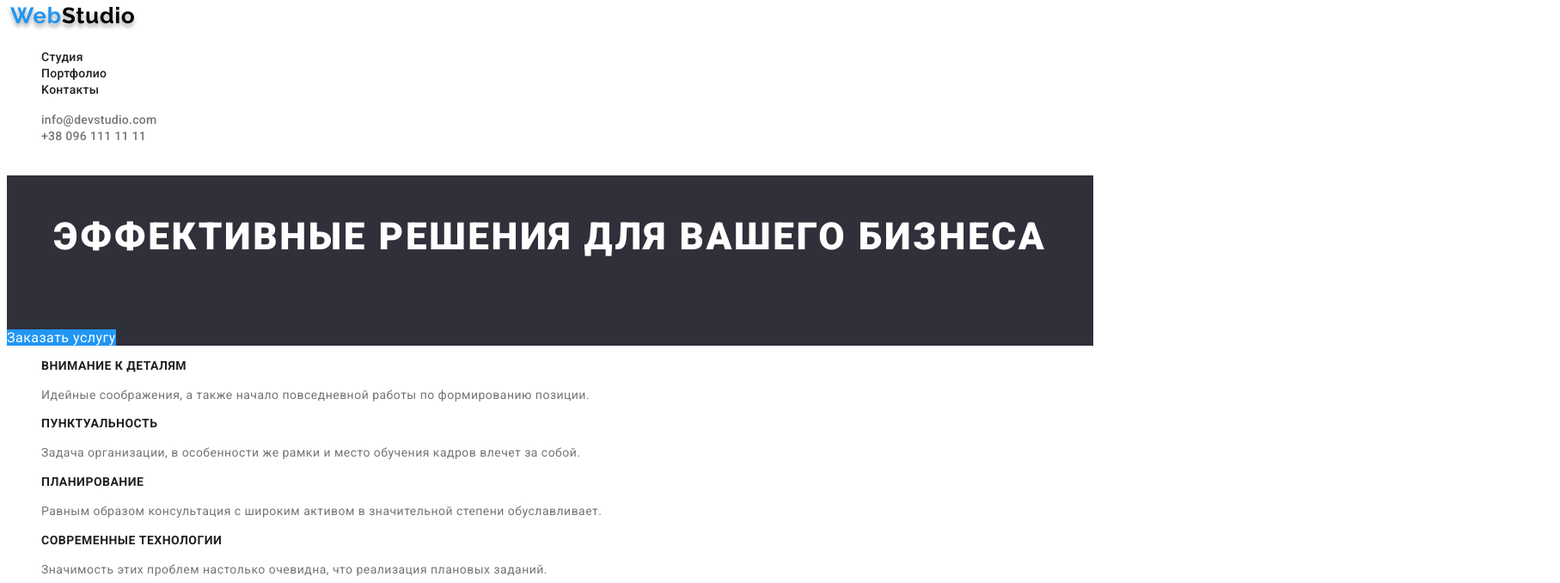
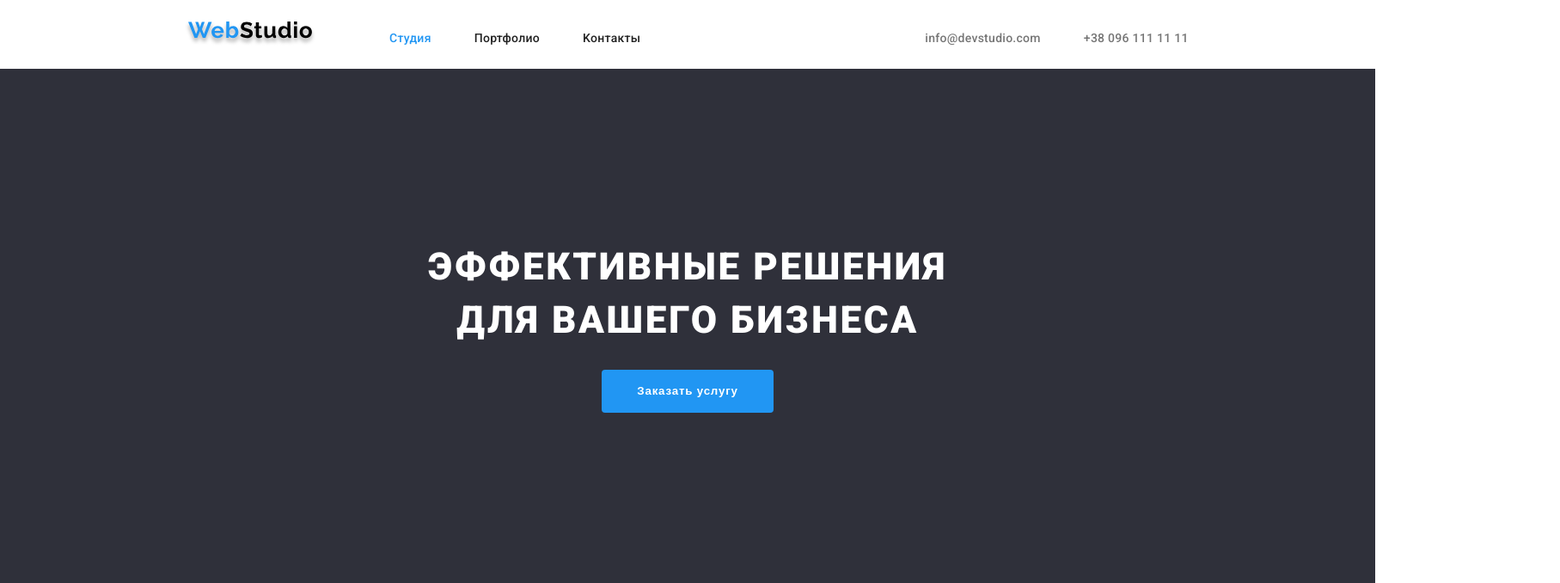
Before and after one commit to Numenna/goit-markup-hw-03, a plain HTML site: page index.html in a window 1280 px wide. Shown: the top 678 px of the page at 86% size, 1815 px wide, since content can reach past the window. Drawn offline with Linux system fonts and the light colour scheme.

Commit message:
add design for main page

```diff
--- a/css/style.css
+++ b/css/style.css
@@ -3,6 +3,15 @@
 /* Active color #2196f3 */
 /* Primary background color #E5E5E5 */
 /* Secondary background color #F5F4FA */
+
+* {
+  margin: 0;
+  padding: 0;
+}
+
+html {
+  box-sizing: border-box;
+}
 
 :root {
   --primary-text-color: #757575;
@@ -27,13 +36,43 @@ a {
   text-decoration: none;
 }
 
+ul,
 li {
   list-style-type: none;
 }
 .container {
-  width: 100%;
+  width: 1200px;
+  height: 80px;
+  margin-left: 200px;
+  padding-right: 15px;
+  padding-left: 15px;
 }
-.nav .link {
+
+.logo {
+  width: 145px;
+  height: 31px;
+  margin-top: 25px;
+  margin-bottom: 24px;
+}
+
+.main-nav {
+  display: flex;
+  align-items: center;
+}
+
+.main-nav .item {
+  margin-right: 50px;
+}
+
+.main-nav .item:first-child {
+  margin-left: 93px;
+}
+
+.main-nav .item:last-child {
+  margin-right: 0px;
+}
+
+.main-nav .link {
   font-weight: 500;
   font-size: 14px;
   line-height: 1.14;
@@ -41,25 +80,40 @@ li {
   color: var(--secondary-text-color);
 }
 
-.nav .link:hover,
-.nav .link:focus {
+.main-nav .link:hover,
+.main-nav .link:focus,
+.main-nav .link:active {
   color: var(--active-color);
 }
 
-.nav .link.current {
-  color: var(--secondary-text-color);
+.main-nav .link.current {
+  color: var(--active-color);
 }
 
+.main-nav .nav-contacts {
+  display: flex;
+}
+
+.nav-contacts {
+  margin-left: 331px;
+}
+
+.mail-item {
+  margin-right: 50px;
+}
 .nav-contacts .link {
   font-weight: 500;
   font-size: 14px;
   line-height: 1.14;
   letter-spacing: 0.02em;
   color: var(--primary-text-color);
+  display: flex;
+  margin-left: auto;
 }
 
 .nav-contacts .link:hover,
-.nav-contacts .link:focus {
+.nav-contacts .link:focus,
+.main-nav .link:active {
   color: var(--active-color);
 }
 
@@ -71,39 +125,134 @@ h3 {
 .hero {
   background-color: var(--background-dark);
   color: var(--color-white);
+  min-width: 1600px;
+  height: 600px;
+  text-align: center;
+  margin-bottom: 94px;
 }
 
 .hero-title {
+  display: inline-block;
+  margin-bottom: 30px;
+  padding-top: 200px;
   font-weight: 900;
+  width: 696px;
+  height: 120px;
   font-size: 44px;
-  line-height: 3.24;
-  text-align: center;
+  line-height: 1.4;
   letter-spacing: 0.06em;
   text-transform: uppercase;
 }
 
-.hero-link {
+.hero-button {
   color: var(--color-white);
   background-color: var(--active-color);
+  display: block;
+  align-items: center;
+  margin-left: 700px;
+  margin-right: 700px;
+  font-weight: 700;
+  line-height: 1.87;
+  letter-spacing: 0.06em;
+  border: none;
+  border-radius: 4px;
+  min-width: 200px;
+  height: 50px;
+  padding: 10px 32px;
 }
 
-.features-title {
+.section {
+  width: 1200px;
+  padding-left: 15px;
+  padding-right: 15px;
+  margin-left: 200px;
+}
+
+.section-list {
+  display: flex;
+  justify-content: space-between;
+  margin-bottom: 94px;
+}
+
+.section-list .item:not(:last-child) {
+  margin-right: 30px;
+  max-width: 266px;
+  max-height: 101px;
+}
+
+.section-list h3 {
+  font-weight: 700;
   font-size: 14px;
   line-height: 1.14;
+  letter-spacing: 0.03em;
   text-transform: uppercase;
   color: var(--secondary-text-color);
+  margin-bottom: 10px;
 }
 
-.feature-item {
+.section-list p {
+  font-weight: 400;
   font-size: 14px;
-  line-height: 1.7;
+  line-height: 1.71;
+  letter-spacing: 0.03em;
+  color: var(--primary-text-color);
+  box-sizing: border-box;
+  padding: 0px;
 }
 
-.about-us,
+.about-us {
+  font-size: 36px;
+  line-height: 1.17;
+  text-align: center;
+  margin-bottom: 50px;
+}
+
+.images {
+  display: flex;
+  justify-content: space-between;
+  margin-right: 30px;
+}
+
+.images:last-child {
+  margin-right: 0px;
+}
+
+.block {
+  margin-bottom: 94px;
+}
+
+.our-team {
+  padding-top: 94px;
+  background-color: var(--secondary-background-color);
+  width: 1600px;
+  padding-bottom: 94px;
+}
+
 .team-title {
   font-size: 36px;
   line-height: 1.17;
   text-align: center;
+  margin-bottom: 50px;
+}
+
+.team-list {
+  display: flex;
+  justify-content: space-between;
+  width: 1170px;
+  height: 368px;
+  align-items: center;
+  padding-left: 215px;
+}
+
+.team-members-card {
+  width: 270px;
+  height: 368px;
+  border: transparent;
+  box-shadow: 0px 1px 3px rgba(0, 0, 0, 0.12), 0px 1px 1px rgba(0, 0, 0, 0.14),
+    0px 2px 1px rgba(0, 0, 0, 0.2);
+  border-radius: 0px 0px 4px 4px;
+  text-align: center;
+  background-color: var(--color-white);
 }
 
 .team-member {
@@ -111,40 +260,60 @@ h3 {
   font-size: 16px;
   line-height: 1.9;
   color: var(--secondary-text-color);
-  /* text-align: center; */
+  margin-top: 30px;
 }
 
 .team-position {
   font-size: 16px;
   line-height: 1.9;
-  /* text-align: center; */
 }
+
 .footer {
   background-color: var(--background-dark);
+  height: 192px;
+  min-width: 1600px;
+  display: block;
+  padding-top: 60px;
+  padding-left: 215px;
 }
 
-.address {
-  font-size: 14px;
-  line-height: 1.7;
-  color: var(--color-white);
-}
-
-.link {
-  font-size: 14px;
-  line-height: 1.7;
-  color: var(--color-secondary-grey);
+.accent {
+  font-family: "Raleway", sans-serif;
+  font-style: normal;
+  font-weight: 700;
+  font-size: 26px;
+  line-height: 1.19;
+  letter-spacing: 0.03em;
+  color: var(--active-color);
 }
 
 .logo {
-  font-family: Raleway;
+  font-family: "Raleway", sans-serif;
+  font-style: normal;
   font-weight: 700;
   font-size: 26px;
-  line-height: 1.19;
+  line-height: 31px;
+  letter-spacing: 0.03em;
   color: var(--color-white);
 }
-
-.accent {
-  color: var(--active-color);
+.footer .address {
+  font-style: normal;
+  font-weight: 400;
+  font-size: 14px;
+  line-height: 1.7;
+  letter-spacing: 0.03em;
+  color: var(--color-white);
+  margin-top: 20px;
+}
+.link {
+  display: block;
+  font-style: normal;
+  font-weight: 400;
+  font-size: 14px;
+  line-height: 1.7;
+  letter-spacing: 0.03em;
+  color: rgba(255, 255, 255, 0.6);
+  margin-top: 9px;
 }
 
 /* portfolio style */
--- a/index.html
+++ b/index.html
@@ -13,15 +13,15 @@
   <body>
      <!-- Шапка сайта -->
     <Header class="container">
-        <nav>
-            <a> <img src="./images/WebStudio.svg" alt="logo"></a>
-            <ul class="nav list">
-                <li><a href="" class="link current">Студия</a></li>
-                <li><a href="portfolio.html" class="link">Портфолио</a></li>
-                <li><a href="" class="link">Kонтакты</a></li>
+        <nav class="main-nav">
+            <a class="logo"> <img src="./images/WebStudio.svg" alt="logo"></a>
+            <ul class="main-nav list">
+                <li class="item"><a href="" class="link current">Студия</a></li>
+                <li class="item"><a href="portfolio.html" class="link">Портфолио</a></li>
+                <li class="item"><a href="" class="link">Kонтакты</a></li>
             </ul>
             <ul class="nav-contacts list">
-                <li><a href="mailto:info@devstudio.com" class="link">info@devstudio.com</a></li>
+                <li class="mail-item"><a href="mailto:info@devstudio.com" class="link">info@devstudio.com</a></li>
                 <li><a href="tel:+380961111111" class="link">+38 096 111 11 11</a></li>
             </ul>
         </nav>
@@ -29,77 +29,76 @@
 <!-- Hero-->
         <section class="hero">
             <h1 class="hero-title">Эффективные решения для вашего бизнеса</h1>
-            <a href="" class="hero-link">Заказать услугу</a>
+            <input class="hero-button" type="button" value="Заказать услугу">
+            <!--<a href="" class="hero-link">Заказать услугу</a>-->
         </section>
     <Main>
         <!--Основной контент-->
-        <Section>
+        <Section class="section">
             <!-- <h2></h2> -->
-            <ul>
-                <li>
-                    <h3 class="features-title">Внимание к деталям</h3>
-                    <p class="feature-item">Идейные соображения, а также начало повседневной работы по формированию позиции.</p>
+            <ul class="section-list">
+                <li class="item">
+                    <h3>Внимание к деталям</h3>
+                    <p>Идейные соображения, а также начало повседневной работы по формированию позиции.</p>
                 </li>
-                <li>
-                    <h3 class="features-title">Пунктуальность</h3>
-                    <p class="feature-item">Задача организации, в особенности же рамки и место обучения кадров влечет за собой.</p>
+                <li class="item">
+                    <h3>Пунктуальность</h3>
+                    <p>Задача организации, в особенности же рамки и место обучения кадров влечет за собой.</p>
                 </li>
-                <li>
-                    <h3 class="features-title">Планирование</h3>
-                    <p class="feature-item">Равным образом консультация с широким активом в значительной степени обуславливает.</p>
+                <li class="item">
+                    <h3>Планирование</h3>
+                    <p>Равным образом консультация с широким активом в значительной степени обуславливает.</p>
                 </li>
-                <li>
-                    <h3 class="features-title">Современные технологии</h3>
-                    <p class="feature-item">Значимость этих проблем настолько очевидна, что реализация плановых заданий.</p>
+                <li class="item">
+                    <h3>Современные технологии</h3>
+                    <p>Значимость этих проблем настолько очевидна, что реализация плановых заданий.</p>
                 </li>
             </ul>
         </Section>
         <!-- block about us -->
-        <section>
+        <section class="section">
+            <div class="block">
                 <h2 class="about-us">Чем мы занимаемся</h2>
-            <ul>
+                <ul class="images">
                     <img src="./images/box 1.jpg" alt="photo 1" width="370">
                     <img src="./images/box 2.jpg" alt="photo 2" width="370">
                     <img src="./images/box 3.jpg" alt="photo 3" width="370">
                 </ul>
+            </div>
         </section>
         <!-- block team -->
         <section>
+            <div class="our-team">
                 <h2 class="team-title">Наша команда</h2>
-            <ul class="team list">
-                <li>
-                    <img src="./images/team-card-1.jpg" alt="Игорь Демьяненко" width="270">
-                    <div>
+                <ul class="team-list">
+                    <li class="team-members-card">
+                        <img src="./images/team-card-1.jpg" alt="Игорь Демьяненко" width="270" Height="260px">
                          <h3 class="team-member">Игорь Демьяненко</h3>
                          <p class="team-position">Product Designer</p>
-                    </div>
                     </li>
-                <li>
-                    <img src="./images/team-card-2.jpg" alt="Ольга Репина" width="270">
-                    <div>
+                     <li class="team-members-card">
+                         <img src="./images/team-card-2.jpg" alt="Ольга Репина" width="270" Height="260px">
                         <h3 class="team-member">Ольга Репина</h3>
                         <p class="team-position">Frontend Developer</p>
-                    </div>
                     </li>
-                <li>
-                    <img src="./images/team-card-3.jpg" alt="Николай Тарасов" width="270">
-                    <div>
+                <li class="team-members-card">
+                         <img src="./images/team-card-3.jpg" alt="Николай Тарасов" width="270" Height="260px">
+
                          <h3 class="team-member">Николай Тарасов</h3>
                          <p class="team-position">Marketing</p>
-                    </div>
+
                  </li>
-                <li>
-                    <img src="./images/team-card-4.jpg" alt="Михаил Ермаков" width="270">
-                    <div>
+                 <li class="team-members-card">
+                     <img src="./images/team-card-4.jpg" alt="Михаил Ермаков" width="270" Height="260px">
                      <h3 class="team-member">Михаил Ермаков</h3>
                      <p class="team-position">UI Designer</p>
-                    </div>
                  </li>
              </ul>
+        </div>
         </section>
     </Main>
     <!--block Footer-->
-    <Footer class="container">
+    <Footer>
         <div class="footer">
             <a href="./index.html" class="logo">
                 <span class="accent">Web</span>Studio
```
Lines whose indentation alone changed are shown as unchanged.
